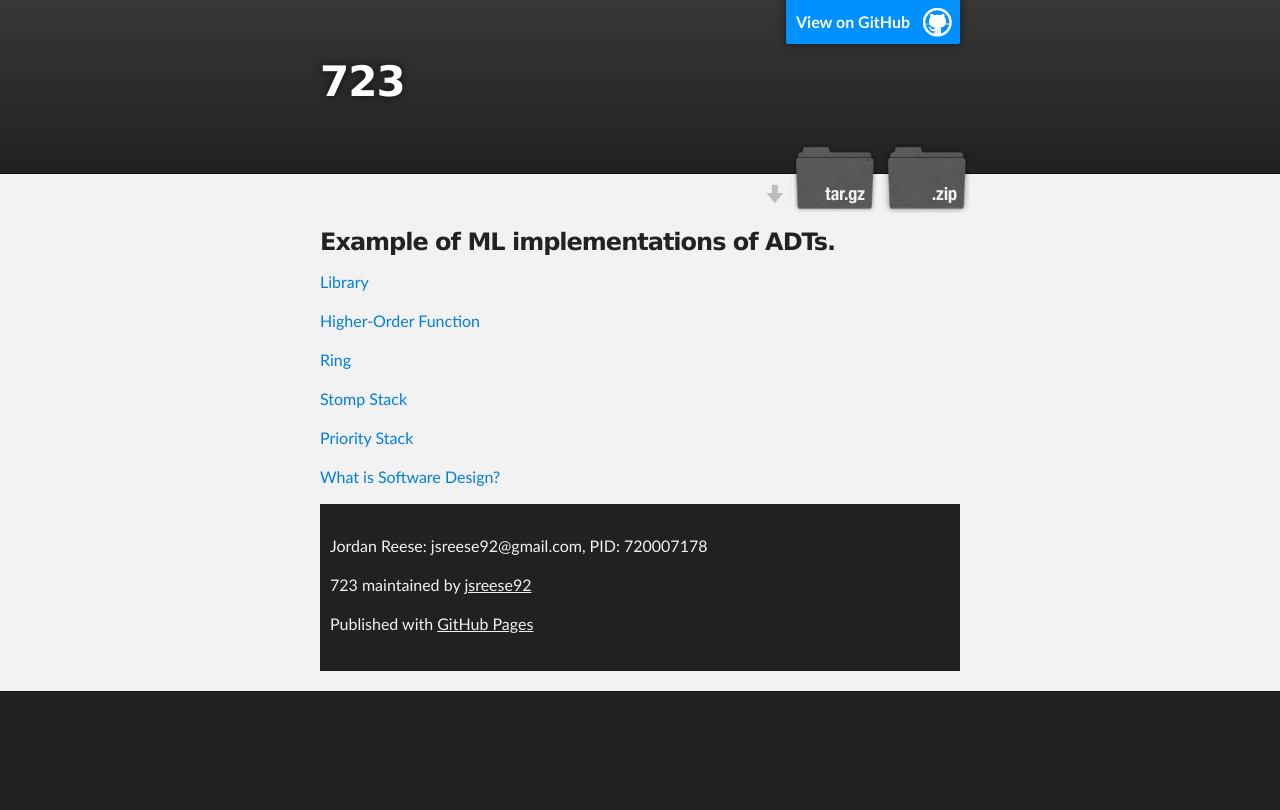
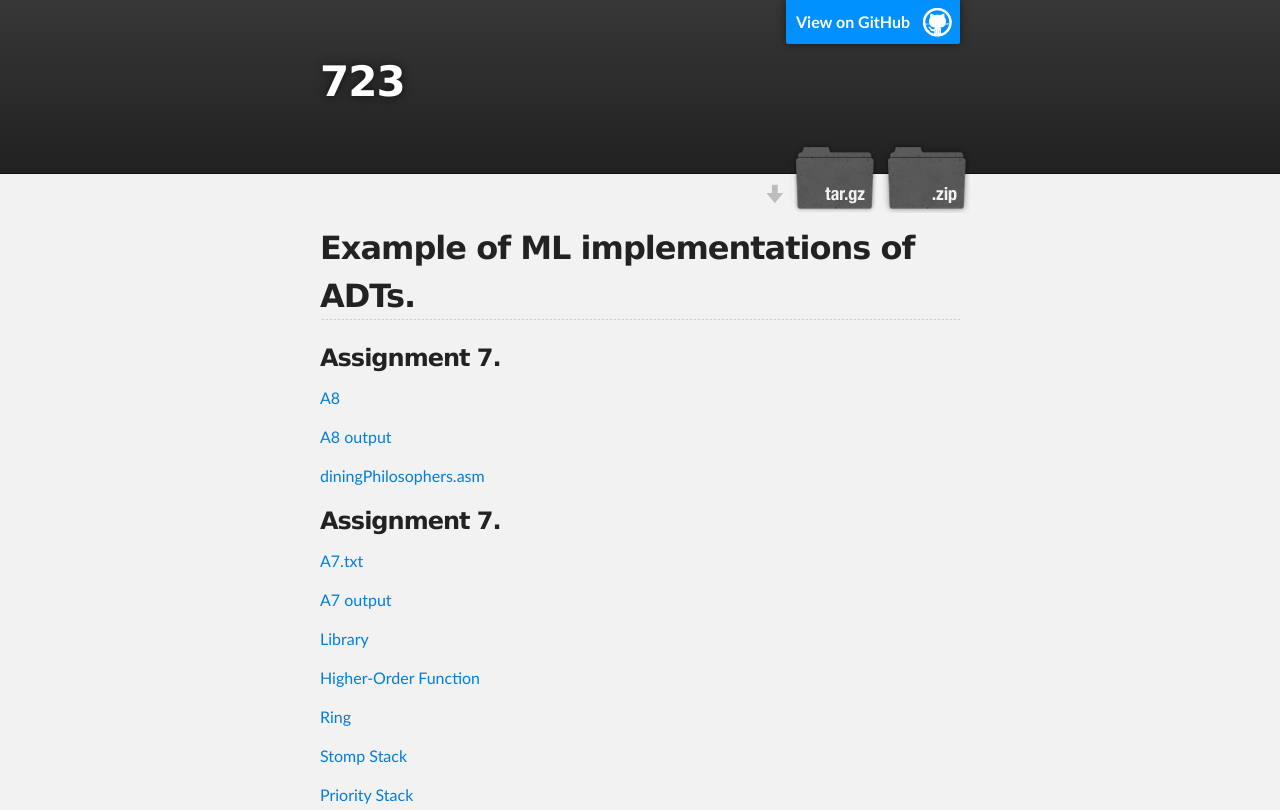
Before and after one commit to jsreese92/723, a plain HTML site: page index.html in a window 1280 px wide. Shown: the top 810 px of the page. Drawn offline with Linux system fonts and the light colour scheme.

Commit message:
updated for A7 and A8

```diff
--- a/index.html
+++ b/index.html
@@ -31,8 +31,21 @@
     <!-- MAIN CONTENT -->
     <div id="main_content_wrap" class="outer">
       <section id="main_content" class="inner">
-        <h3>
-<a id="welcome-to-github-pages" class="anchor" href="#welcome-to-github-pages" aria-hidden="true"><span class="octicon octicon-link"></span></a>Example of ML implementations of ADTs.</h3>
+        <h2>
+<a id="welcome-to-github-pages" class="anchor" href="#welcome-to-github-pages" aria-hidden="true"><span class="octicon octicon-link"></span></a>Example of ML implementations of ADTs.</h2>
+<h3>
+<a id="welcome-to-github-pages" class="anchor" href="#welcome-to-github-pages" aria-hidden="true"><span class="octicon octicon-link"></span></a>Assignment 7.
+</h3>
+<p><a href ="https://raw.githubusercontent.com/jsreese92/723/master/A8/A8.txt"> A8 </a></p>
+<p><a href ="https://raw.githubusercontent.com/jsreese92/723/master/A8/A8output.txt"> A8 output </a></p>
+<p><a href ="https://raw.githubusercontent.com/jsreese92/723/master/A8/diningPhilosophers.asm"> diningPhilosophers.asm </a></p>
+
+<h3>
+<a id="welcome-to-github-pages" class="anchor" href="#welcome-to-github-pages" aria-hidden="true"><span class="octicon octicon-link"></span></a>Assignment 7.
+</h3>
+
+<p><a href ="https://raw.githubusercontent.com/jsreese92/723/master/A7/A7.txt"> A7.txt </a></p>
+<p><a href ="https://raw.githubusercontent.com/jsreese92/723/master/A7/A7output.txt"> A7 output </a></p>
 
 <p><a href ="https://raw.githubusercontent.com/jsreese92/723/master/Lib.ml"> Library </a></p>
 <p><a href ="https://raw.githubusercontent.com/jsreese92/723/master/Hof.ml"> Higher-Order Function </a></p>
```
